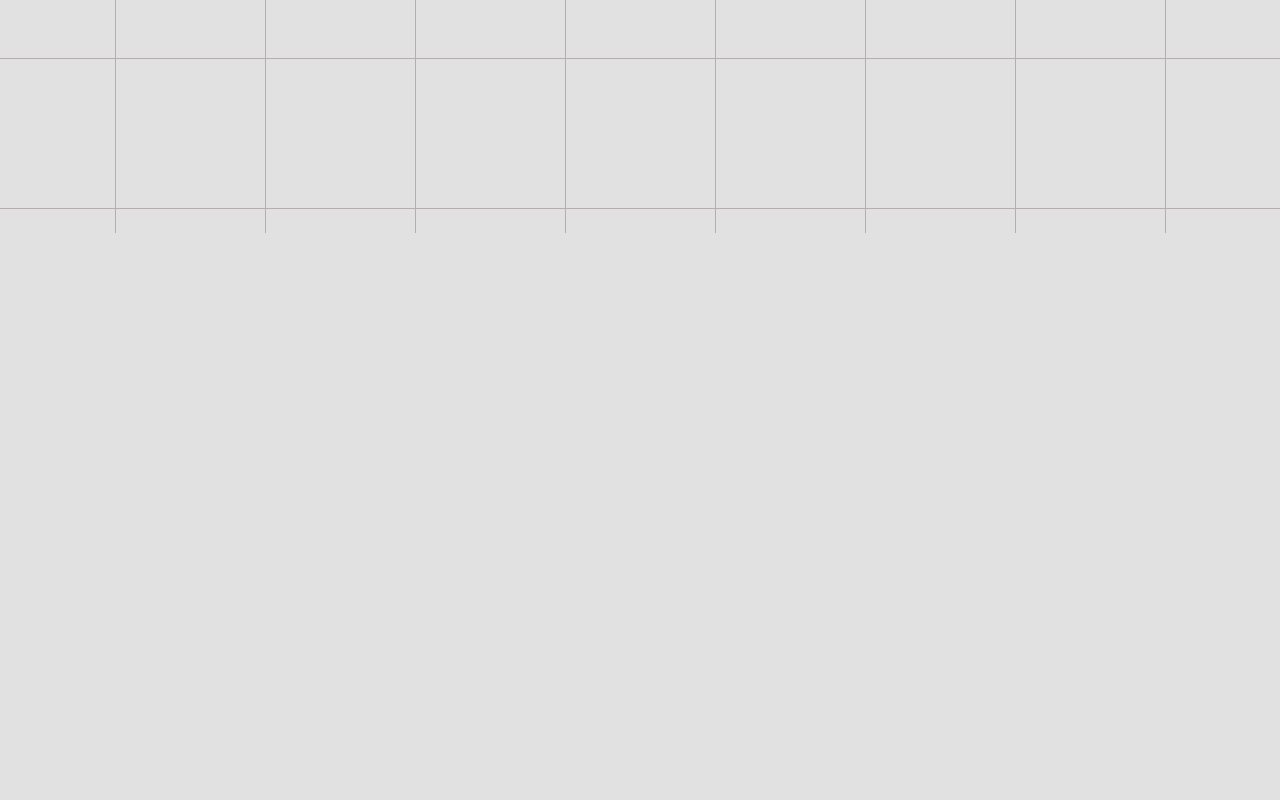
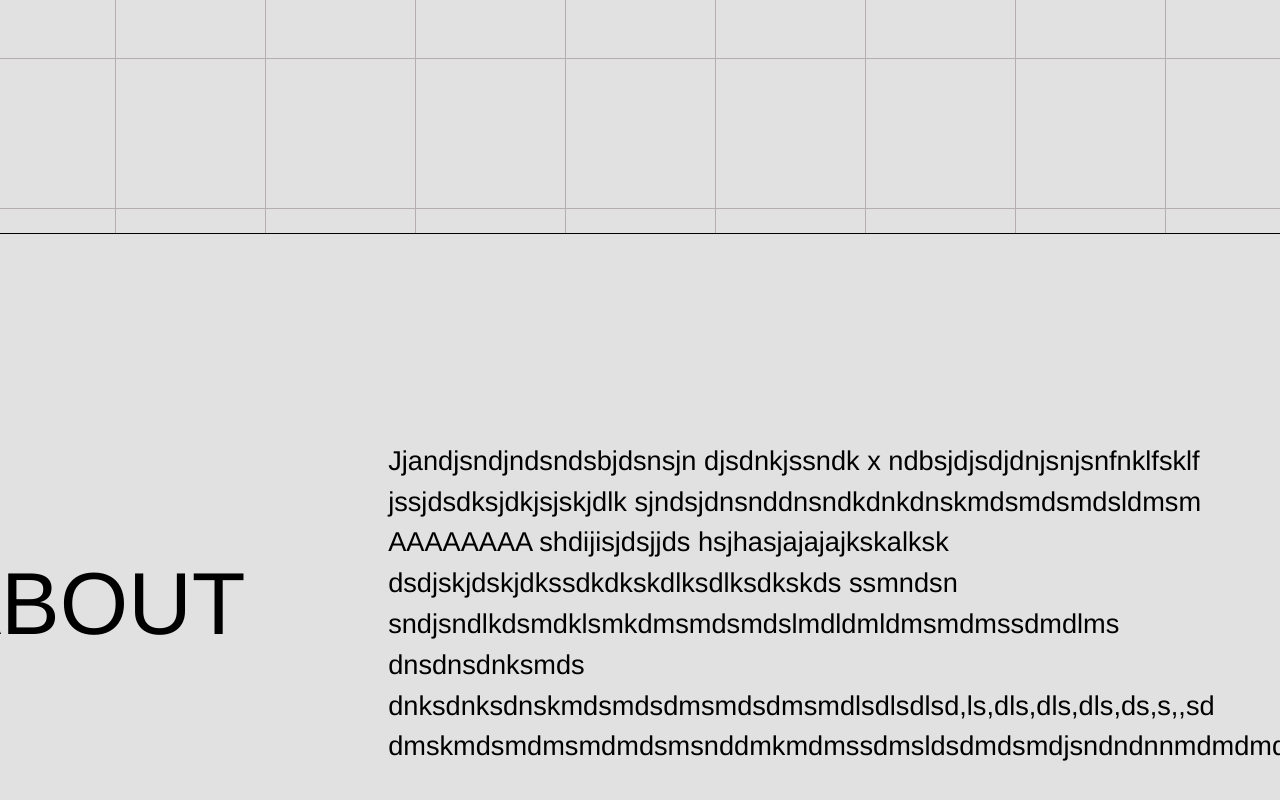
Before and after one commit to HristinaGjo/Website-Portfolio-HG, a React (Vite) app: page / in a window 1280 px wide. Shown: the part 1492-2292 px from the top of the page. Before the commit the page ends 1725 px from the top, so only its background shows below. Built offline with nearby package versions, Linux system fonts and the light colour scheme.

Commit message:
about section added with left and right container

```diff
--- a/package.json
+++ b/package.json
@@ -12,11 +12,13 @@
   "dependencies": {
     "framer-motion": "^11.0.28",
     "react": "^18.2.0",
+    "react-animate-on-scroll": "^2.1.7",
     "react-animated-cursor": "^2.11.2",
     "react-curved-text": "^3.0.1",
     "react-dom": "^18.2.0",
     "react-intersection-observer": "^9.8.2",
-    "react-router-dom": "^6.22.3"
+    "react-router-dom": "^6.22.3",
+    "react-scroll-motion": "^0.3.3"
   },
   "devDependencies": {
     "@types/react": "^18.2.66",
--- /dev/null
+++ b/src/components/About.jsx
@@ -0,0 +1,29 @@
+import React from "react";
+import classes from "../styles/about.module.css"
+
+
+const About = () => {
+    return (
+        <>
+        <div className={classes.pageCtn}>
+            <div className={classes.leftCtn}>
+                <span style={{'--i':1}}>A</span>
+                <span style={{'--i':2}}>B</span>
+                <span style={{'--i':3}}>O</span>
+                <span style={{'--i':4}}>U</span>
+                <span style={{'--i':5}}>T</span>
+                </div>
+            <div className={classes.rightCtn}>Jjandjsndjndsndsbjdsnsjn
+            djsdnkjssndk x ndbsjdjsdjdnjsnjsnfnklfsklf jssjdsdksjdkjsjskjdlk
+            sjndsjdnsnddnsndkdnkdnskmdsmdsmdsldmsm AAAAAAAA shdijisjdsjjds
+            hsjhasjajajajkskalksk dsdjskjdskjdkssdkdkskdlksdlksdkskds ssmndsn
+            sndjsndlkdsmdklsmkdmsmdsmdslmdldmldmsmdmssdmdlms dnsdnsdnksmds
+            dnksdnksdnskmdsmdsdmsmdsdmsmdlsdlsdlsd,ls,dls,dls,dls,ds,s,,sd
+            dmskmdsmdmsmdmdsmsnddmkmdmssdmsldsdmdsmdjsndndnnmdmdmd
+            </div>
+        </div>
+        </>
+     );
+}
+
+export default About;
--- a/src/pages/HomePage.jsx
+++ b/src/pages/HomePage.jsx
@@ -7,6 +7,7 @@ import Footer from "../components/Footer";
 
 import Header from "../components/Header";
 import Projects from "../components/Projects";
+import About from "../components/About";
 
 const HomePage = () => {
   return (
@@ -14,6 +15,7 @@ const HomePage = () => {
 
     <Header />
     <Projects />
+    <About />
 
     </>
    );
--- /dev/null
+++ b/src/styles/about.module.css
@@ -0,0 +1,60 @@
+body {
+    overflow-x: hidden; /* Prevent horizontal scrolling */
+    margin: 0;
+}
+
+.pageCtn {
+    width: 100%;
+    height: 100vh;
+    /* background: red;*/
+    margin-top: 7vh;
+    display: flex;
+    flex-direction: column;
+    justify-content: center;
+    align-items: center;
+    gap: 2rem;
+    font-family: "Helvetica";
+
+}
+
+.leftCtn{
+    font-size:3rem ;
+}
+
+.rightCtn{
+    font-size: 1.7rem;
+}
+
+
+
+
+@media (min-width: 768px) {
+
+    .pageCtn {
+        width: 100%;
+        height: 100vh;
+        margin-top: 12vh;
+        display: flex;
+        flex-direction: row;
+        justify-content: center;
+        align-items: center;
+        gap:25em;
+        font-family: "Helvetica";
+    }
+
+    .leftCtn{
+        font-size:5.5rem ;
+        margin-left: -3.5em;
+    }
+
+    .rightCtn{
+        font-size: 1.7rem;
+        width: 30%;
+        display: flex;
+        flex-direction: column;
+        justify-content: center;
+        align-items: center;
+    }
+
+
+}
--- a/src/styles/header.module.css
+++ b/src/styles/header.module.css
@@ -5,10 +5,11 @@ body {
 
 .headerCtn {
     width: 90%; /* Adjust width as needed */
+    height: 100vh;
     max-width: 800px; /* Limit maximum width */
     margin: 0 auto; /* Center the container horizontally */
     font-size: 2rem; /* Adjust font size for smaller screens */
-    font-family: "Helvetica";
+    font-family: "Ppneuemontreal Variable, sans-serif";
     text-align: left; /* Center text horizontally */
     padding: 2rem;
     display: flex;
@@ -51,12 +52,13 @@ body {
 
     .headerCtn {
         width: 100%;
+        height: 100vh;
         position: absolute;
-        top:55%;
+        top:75%;
         left: 50%;
         transform: translate(-50%, -50%);
         font-size: 9rem;
-        font-family: "Helvetica";
+        font-family: "Ppneuemontreal Variable, sans-serif";
         line-height: 1.1em;
         font-weight: 400;
         display: flex;
--- a/src/styles/projects.module.css
+++ b/src/styles/projects.module.css
@@ -5,7 +5,6 @@ body {
 .pageCtn {
     width: 100%;
     /* margin-top: 10vh; */
-
     height: 100vh;
 }
 
@@ -16,6 +15,8 @@ body {
     background-image: linear-gradient(to right, #b4aeae 1px, transparent 1px ),
                       linear-gradient(to bottom, #b4aeae 1px, transparent 1px);
     background-size: 100px 100px; /* Adjust grid size as needed */
+    border-bottom: 1px solid black;
+    border-top: 1px solid black;
 }
 
 .title {
@@ -51,6 +52,7 @@ body {
     .pageCtn {
         width: 100%;
         margin-top: 100vh;
+        height: 100vh;
     }
 
     .title{
@@ -64,12 +66,13 @@ body {
 
     .projectsBackground{
         width: 100%;
-        height: 100vh; /* Set height to fill the parent container */
+         /* Set height to fill the parent container */
         position: absolute; /* Position the background behind other content */
         background-image: linear-gradient(to right, #b4aeae 1px, transparent 1px),
                           linear-gradient(to bottom, #b4aeae 1px, transparent 1px);
         background-size: 150px 150px; /* Adjust grid size as needed */
         background-position: center;
         border-top: 1px solid black;
+        border-bottom: 1px solid black;
     }
 }
```
Also changed, not shown: 1 other file (tests, documents, lock files or other folders).
